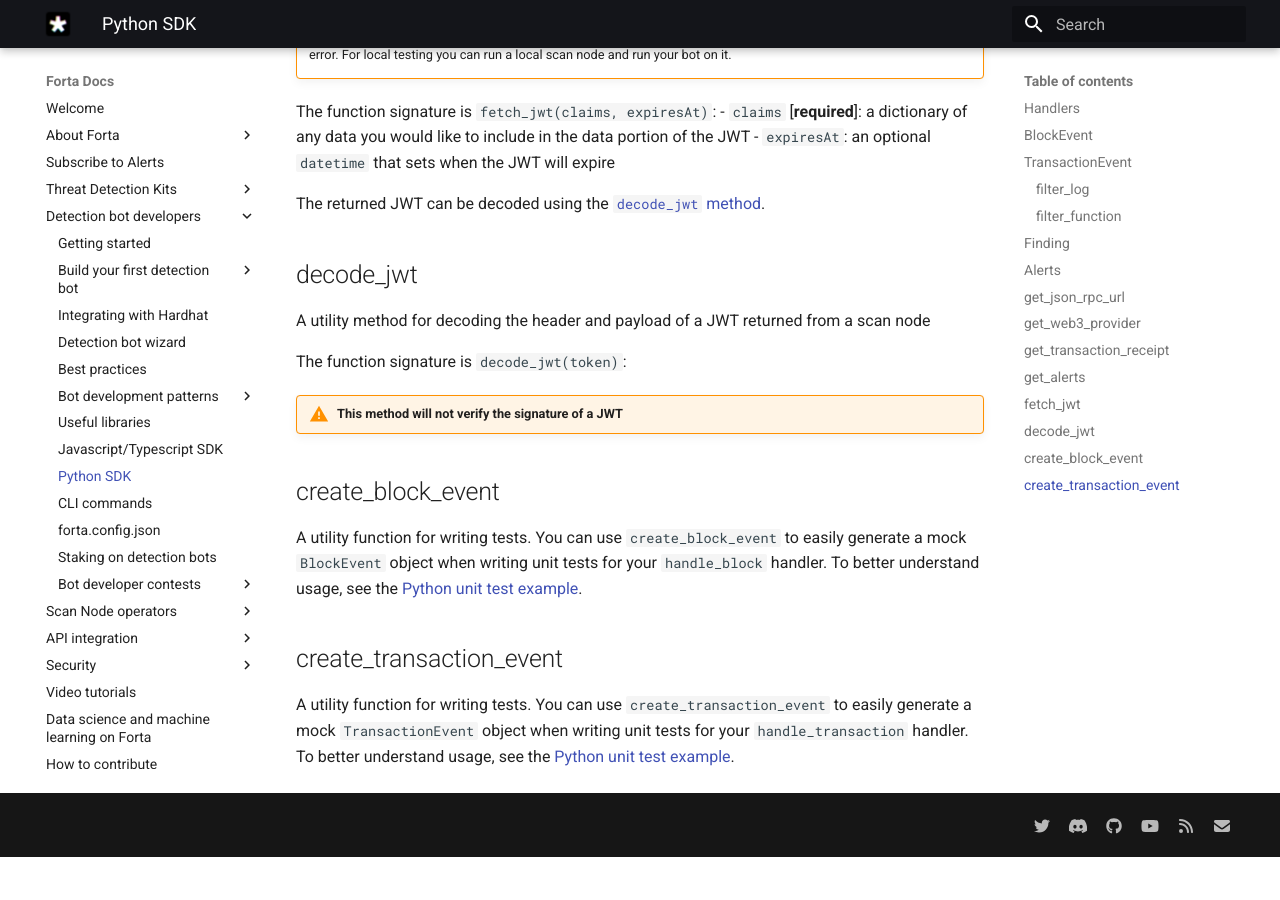
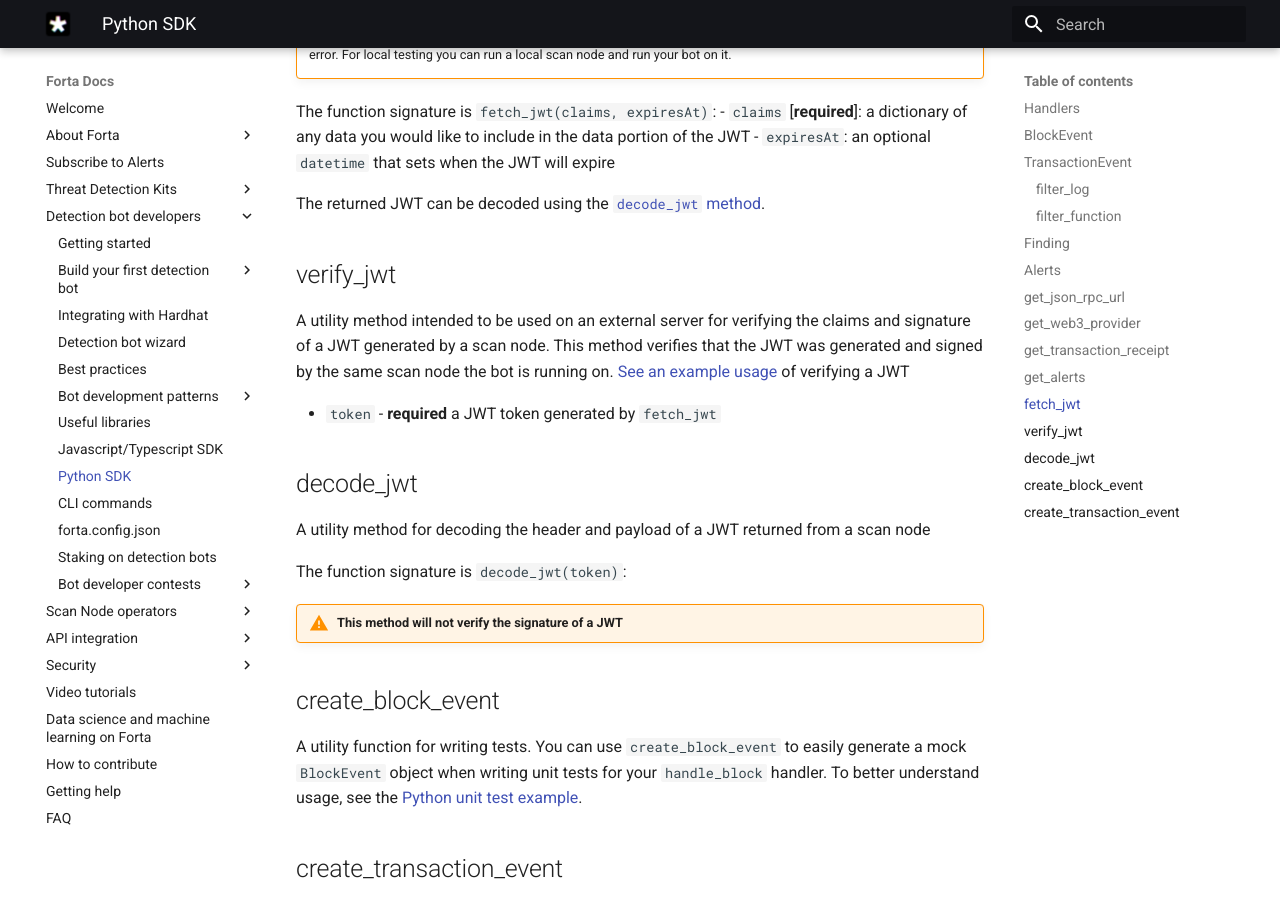
Before and after one commit to forta-network/docs, an MkDocs documentation site: the page built from docs/python.md, in a window 1280 px wide and 900 px high, scrolled down 8405 px. Built offline with MkDocs 1.6.1 and Material for MkDocs 9.7.7, drawn with Linux system fonts in a browser that asks for light colours; before the commit the page ends 9262 px from its top, so only the background shows below that.

Commit message:
Adding verify method to python docs

```diff
--- a/docs/python.md
+++ b/docs/python.md
@@ -245,6 +245,12 @@
 - `expiresAt`:  an optional `datetime` that sets when the JWT will expire
 
 The returned JWT can be decoded using the [`decode_jwt` method](sdk.md#decode_jwt).
+
+## verify_jwt
+
+A utility method intended to be used on an external server for verifying the claims and signature of a JWT generated by a scan node. This method verifies that the JWT was generated and signed by the same scan node the bot is running on. [See an example usage](jwt-auth.md#detection-bot-authentication-example) of verifying a JWT
+
+- `token` - **required**  a JWT token generated by `fetch_jwt`
 ## decode_jwt
 
 A utility method for decoding the header and payload of a JWT returned from a scan node
```
